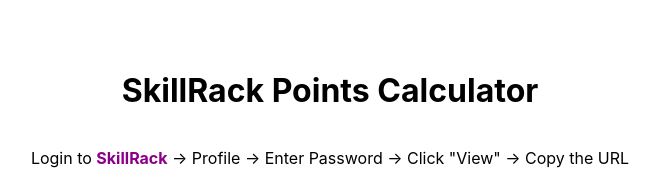
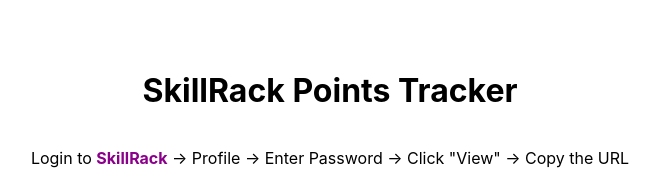
Before and after one commit to Guru-25/SkillRack-Points-Tracker, a React (Create React App) app in the folder client/: page / in a window 1280 px wide. Shown: the top 170 px of the page, without its empty margins (310-970 px from the left). Built offline with nearby package versions, Linux system fonts and the light colour scheme; no server answers.

Commit message:
more changes

```diff
--- a/client/public/index.html
+++ b/client/public/index.html
@@ -24,7 +24,7 @@
       work correctly both with client-side routing and a non-root public URL.
       Learn how to configure a non-root public URL by running `npm run build`.
     -->
-    <title>SkillRack Points Calculator</title>
+    <title>SkillRack Points Tracker</title>
   </head>
   <body>
     <noscript>You need to enable JavaScript to run this app.</noscript>
--- a/client/src/App.js
+++ b/client/src/App.js
@@ -93,7 +93,7 @@
 
   return (
     <div style={{ textAlign: 'center', padding: '50px' }}>
-      <h1>SkillRack Points Calculator</h1>
+      <h1>SkillRack Points Tracker</h1>
       {!isValidUrl && (
         <form onSubmit={handleSubmit} style={{ display: 'flex', flexDirection: 'column', alignItems: 'center', gap: '10px' }}>
             <p>Login to <a href="https://www.skillrack.com/faces/candidate/manageprofile.xhtml" target="_blank" rel="noopener noreferrer"><b>SkillRack</b></a> -&gt; Profile -&gt; Enter Password -&gt; Click "View" -&gt; Copy the URL</p>
@@ -132,7 +132,7 @@
       <br /><br />
         Made with GPT-4o & Claude 3.5 Sonnet by <a href="https://gururaja.in" target="_blank" rel="noopener noreferrer"><b>Guru</b></a>
         <br /><br />
-        <a href="https://github.com/Guru-25/skillrack-points-calculator" target="_blank" rel="noopener noreferrer"><b>Source Code</b></a>
+        <a href="https://github.com/Guru-25/skillrack-points-tracker" target="_blank" rel="noopener noreferrer"><b>Source Code</b></a>
     </footer>
     </div>
   );
```
Also changed, not shown: 1 other file (tests, documents, lock files or other folders).
